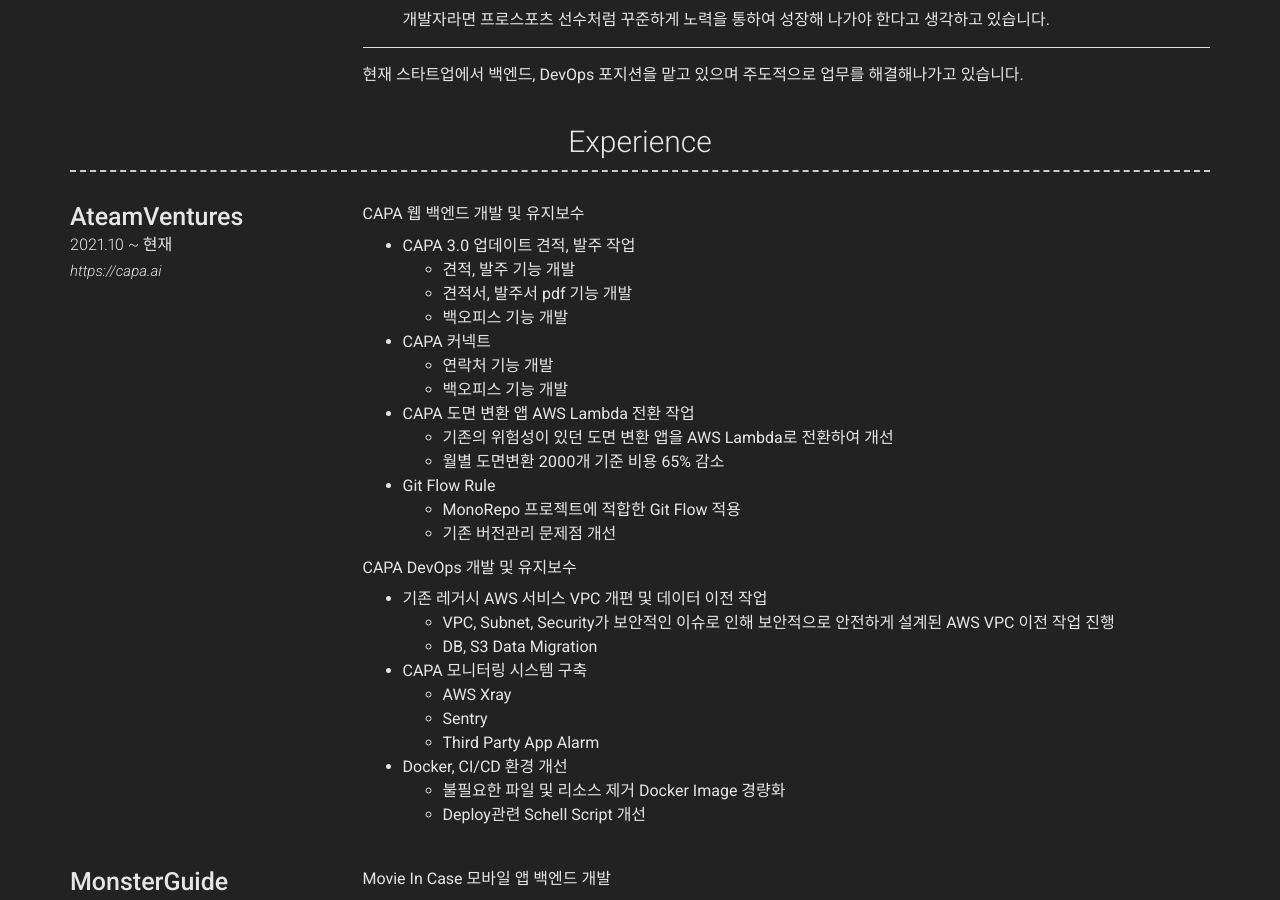
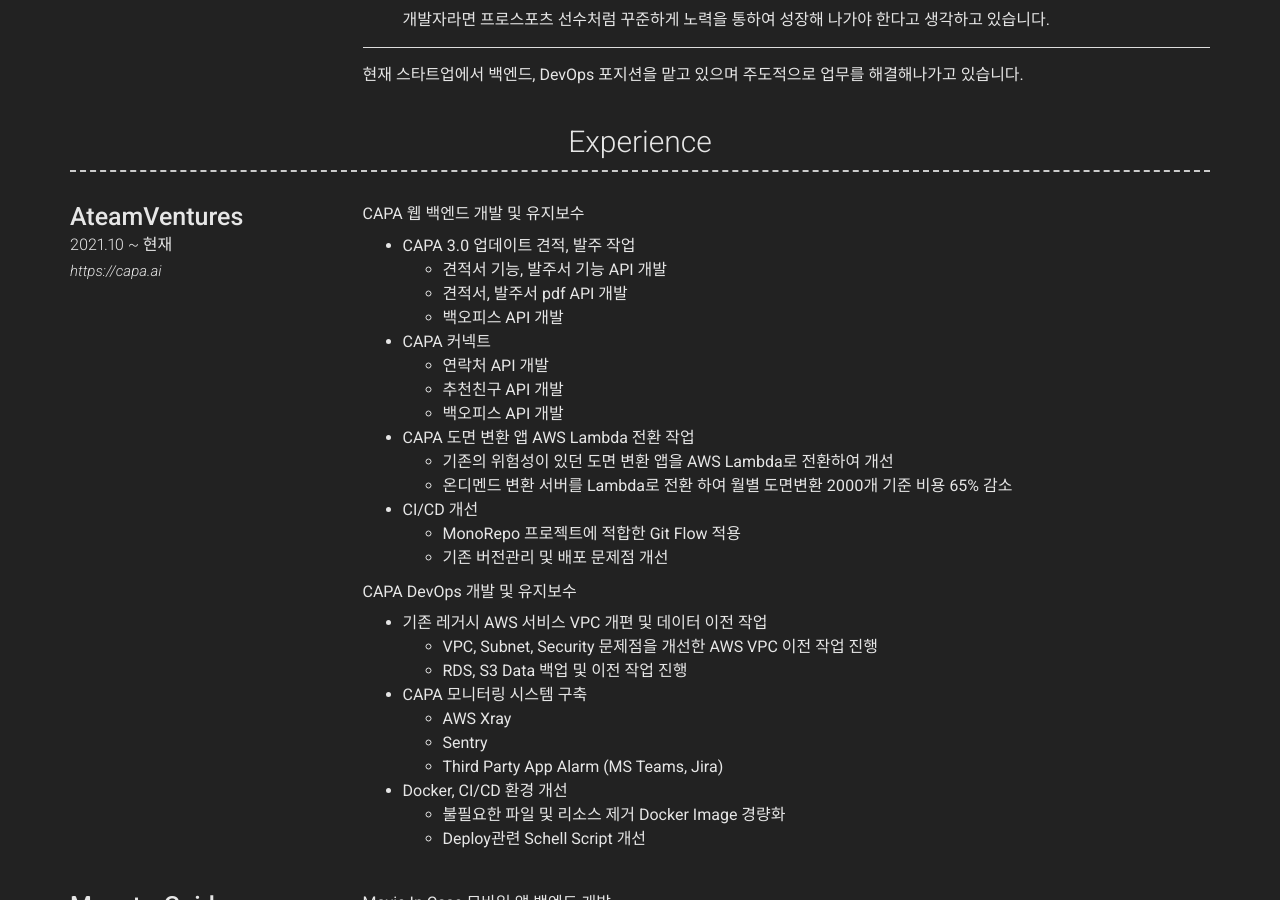
Before and after one commit to gwon713/gwon713.github.io, a Jekyll site: the page built from index.md, in a window 1280 px wide and 900 px high, scrolled down 515 px. Built offline with Jekyll 4.4.1, drawn with Linux system fonts in a browser that asks for light colours; nearby versions of some CDN libraries.

Commit message:
update 20220628

```diff
--- a/_config.yml
+++ b/_config.yml
@@ -80,33 +80,35 @@ content:
         link: https://capa.ai
         description: |
           CAPA 웹 백엔드 개발 및 유지보수
+
           - CAPA 3.0 업데이트 견적, 발주 작업
-            - 견적, 발주 기능 개발
-            - 견적서, 발주서 pdf 기능 개발
-            - 백오피스 기능 개발
+            - 견적서 기능, 발주서 기능 API 개발
+            - 견적서, 발주서 pdf API 개발
+            - 백오피스 API 개발
 
           - CAPA 커넥트
-            - 연락처 기능 개발
-            - 백오피스 기능 개발
+            - 연락처 API 개발
+            - 추천친구 API 개발
+            - 백오피스 API 개발
 
           - CAPA 도면 변환 앱 AWS Lambda 전환 작업
             - 기존의 위험성이 있던 도면 변환 앱을 AWS Lambda로 전환하여 개선
-            - 월별 도면변환 2000개 기준 비용 65% 감소
+            - 온디멘드 변환 서버를 Lambda로 전환 하여 월별 도면변환 2000개 기준 비용 65% 감소
 
-          - Git Flow Rule
+          - CI/CD 개선
             - MonoRepo 프로젝트에 적합한 Git Flow 적용
-            - 기존 버전관리 문제점 개선
+            - 기존 버전관리 및 배포 문제점 개선
 
           CAPA DevOps 개발 및 유지보수
 
           - 기존 레거시 AWS 서비스 VPC 개편 및 데이터 이전 작업
-            - VPC, Subnet, Security가 보안적인 이슈로 인해 보안적으로 안전하게 설계된 AWS VPC 이전 작업 진행
-            - DB, S3 Data Migration
+            - VPC, Subnet, Security 문제점을 개선한 AWS VPC 이전 작업 진행
+            - RDS, S3 Data 백업 및 이전 작업 진행
 
           - CAPA 모니터링 시스템 구축
             - AWS Xray
             - Sentry
-            - Third Party App Alarm
+            - Third Party App Alarm (MS Teams, Jira)
 
           - Docker, CI/CD 환경 개선
             - 불필요한 파일 및 리소스 제거 Docker Image 경량화
```
